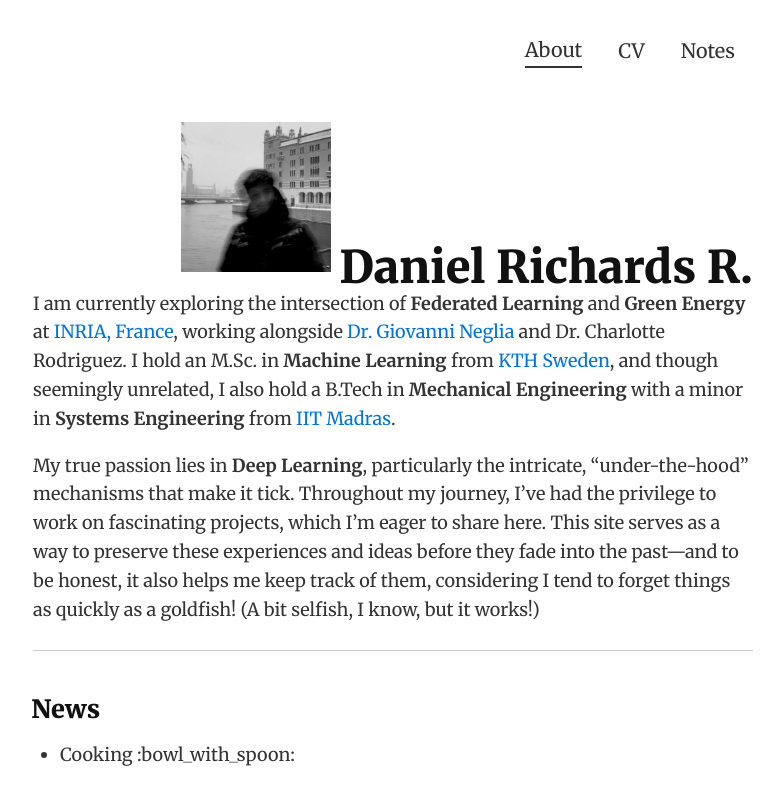
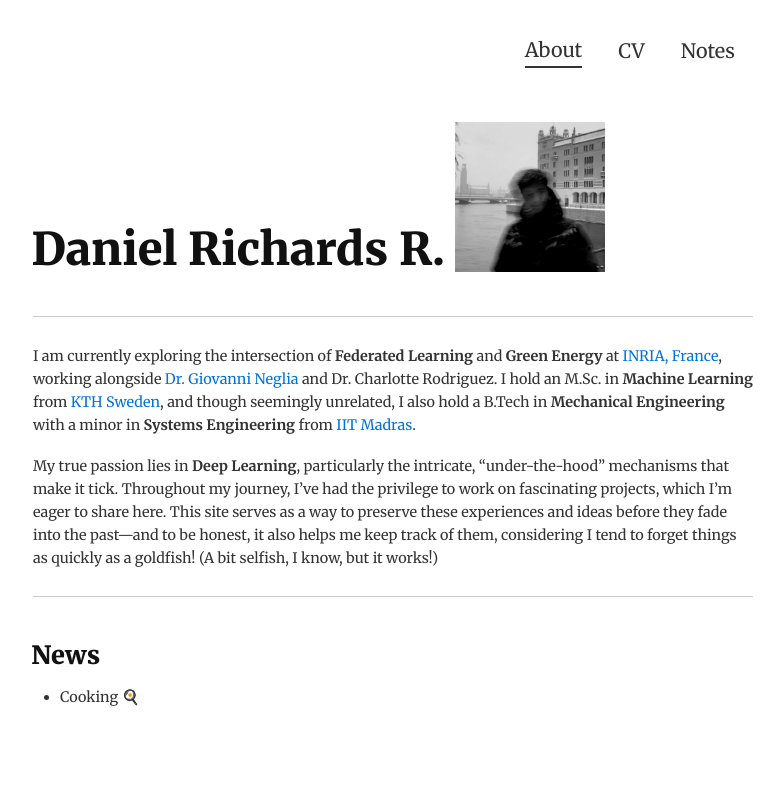
Before and after one commit to dannyrichy/dannyrichy.github.io, a Jekyll site: the page built from docs/index.md, in a window 1280 px wide. Shown: the top 805 px of the page, without its empty margins (247-1031 px from the left). Built offline with Jekyll 4.4.1, drawn with Linux system fonts in a browser that asks for light colours.

Commit message:
Changed the orientation of index

```diff
--- a/docs/_sass/_motherload.scss
+++ b/docs/_sass/_motherload.scss
@@ -133,7 +133,8 @@ blockquote {
   font-family: 'Merriweather', serif;
   font-weight: 400;
   /* Regular weight for paragraph text */
-  font-size: 1rem;
+  font-size: 0.8rem;
+  color: #333;
   /* Slightly smaller font for normal text */
   line-height: 1.6;
   /* Adjust line-height for readability */
--- a/docs/index.md
+++ b/docs/index.md
@@ -1,10 +1,12 @@
 ---
 layout: default
 ---
-<div style="display: flex; align-items: flex-end;">
-  <img src="assets/profile.jpg" alt="profileimg" style="margin-right: 10px;">
-  <h1 style="margin-bottom: 0;">Daniel Richards R.</h1>
+<div style="display: flex; justify-content: space-between; align-items: flex-end; width: 100%;">
+  <h1 style="margin-bottom: 1rem;">Daniel Richards R.</h1>
+  <img src="assets/profile.jpg" alt="profileimg" style="margin-left: 10px;">
 </div>
+
+---
 
 I am currently exploring the intersection of **Federated Learning** and **Green Energy** at [INRIA, France](https://www.inria.fr/fr/centre-inria-universite-cote-azur), working alongside [Dr. Giovanni Neglia](http://www-sop.inria.fr/members/Giovanni.Neglia/) and Dr. Charlotte Rodriguez. I hold an M.Sc. in **Machine Learning** from [KTH Sweden](https://www.kth.se/), and though seemingly unrelated, I also hold a B.Tech in **Mechanical Engineering** with a minor in **Systems Engineering** from [IIT Madras](https://www.iitm.ac.in/).
 
@@ -14,4 +16,4 @@ My true passion lies in **Deep Learning**, particularly the intricate, "under-th
 
 ## News
 
-- Cooking :bowl_with_spoon:
+- Cooking 🍳
```
